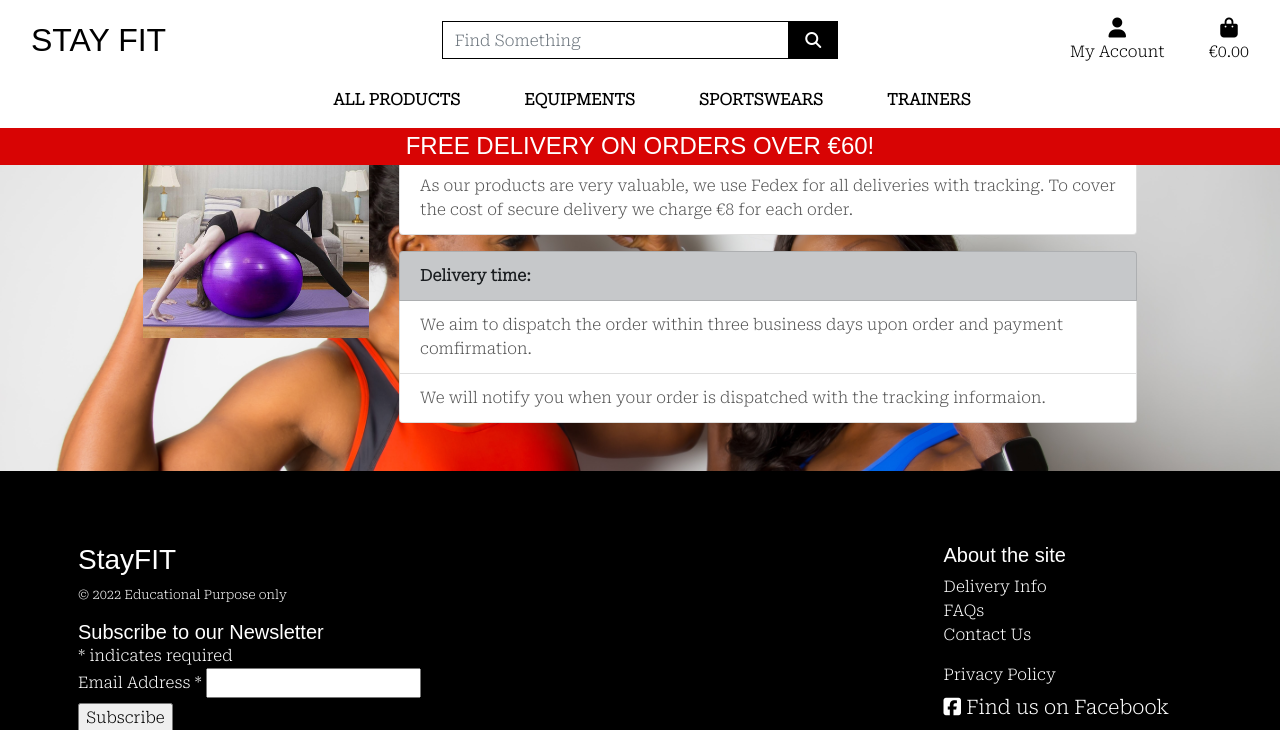
After one commit to Georgette-Lumbe/stay_fit, a Django app: page /delivery/ in a window 1280 px wide. The commit adds this page. Shown: the top 730 px of the page. Run offline with Django 3.2, Linux system fonts and the light colour scheme; some libraries are stand-ins or nearby versions; some web fonts are replaced.

Commit message:
Add Delivery view, URL, and template

```diff
--- /dev/null
+++ b/home/templates/home/delivery.html
@@ -0,0 +1,44 @@
+{% extends "base.html" %}
+{% load static %}
+{% block content %}
+
+<div class="container">
+  <div class="row text-center">
+    <div class="col">
+      <hr>
+      <h2 class="logo-font mb-4">Delivery information</h2>
+      <hr>
+    </div>
+  </div>
+
+  <div class="row mb-5">
+    <div class="d-none d-md-block col-md-3">
+      <img class="w-100" src="{{ MEDIA_URL }}104.jpg" alt="woman doing fitness with ball">
+    </div>
+    <div class="col-12 col-md-9">
+      <ul class="list-group">
+        <li class="list-group-item list-group-item-dark font-weight-bold">Delivery Cost:</li>
+
+
+        <li class="list-group-item">
+          As our products are very valuable, we use Fedex for all deliveries with
+          tracking. To cover the cost of secure delivery we charge €8 for each order.
+        </li>
+      </ul>
+      <ul class="list-group mt-3">
+        <li class="list-group-item list-group-item-dark font-weight-bold">Delivery time:</li>
+        <li class="list-group-item">
+          We aim to dispatch the order within three business days upon order and
+          payment comfirmation.
+        </li>
+        <li class="list-group-item">
+          We will notify you when your order is dispatched with the tracking
+          informaion.
+        </li>
+      </ul>
+    </div>
+  </div>
+</div>
+
+
+{% endblock %}
--- a/home/urls.py
+++ b/home/urls.py
@@ -1,7 +1,9 @@
-from django.contrib import admin
+""" Import """
+
 from django.urls import path
 from . import views
 
 urlpatterns = [
     path('', views.index, name="home"),
+    path('delivery/', views.DeliveryView.as_view(), name='delivery'),
 ]
--- a/home/views.py
+++ b/home/views.py
@@ -1,4 +1,5 @@
 from django.shortcuts import render
+from django.views.generic.base import TemplateView
 
 # Create your views here.
 
@@ -7,3 +8,8 @@ def index(request):
     """ A view to return the index page """
 
     return render(request, 'home/index.html')
+
+
+class DeliveryView(TemplateView):
+    """View to display delivery info page"""
+    template_name = 'home/delivery.html'
--- a/templates/base.html
+++ b/templates/base.html
@@ -195,7 +195,7 @@
             <div class="col-12 col-md-3">
               <h5 class="text-white">About the site</h5>
               <ul class="list-unstyled text-small">
-                <li><a class="link-secondary text-white" href="#">Delivery info</a></li>
+                <li><a class="link-secondary text-white" href="{% url 'delivery' %}">Delivery Info</a></li>
                 <li><a class="link-secondary text-white" href="#">FAQs</a></li>
                 <li><a class="link-secondary text-white" href="#">Contact Us</a></li>
               </ul>
```
